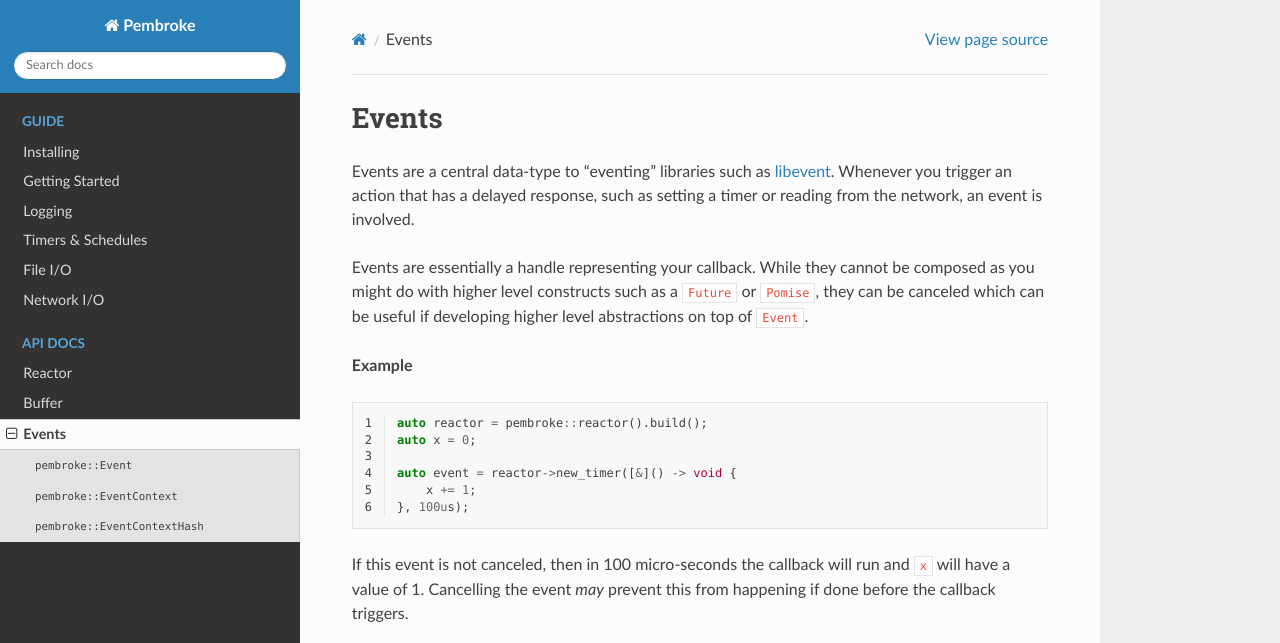
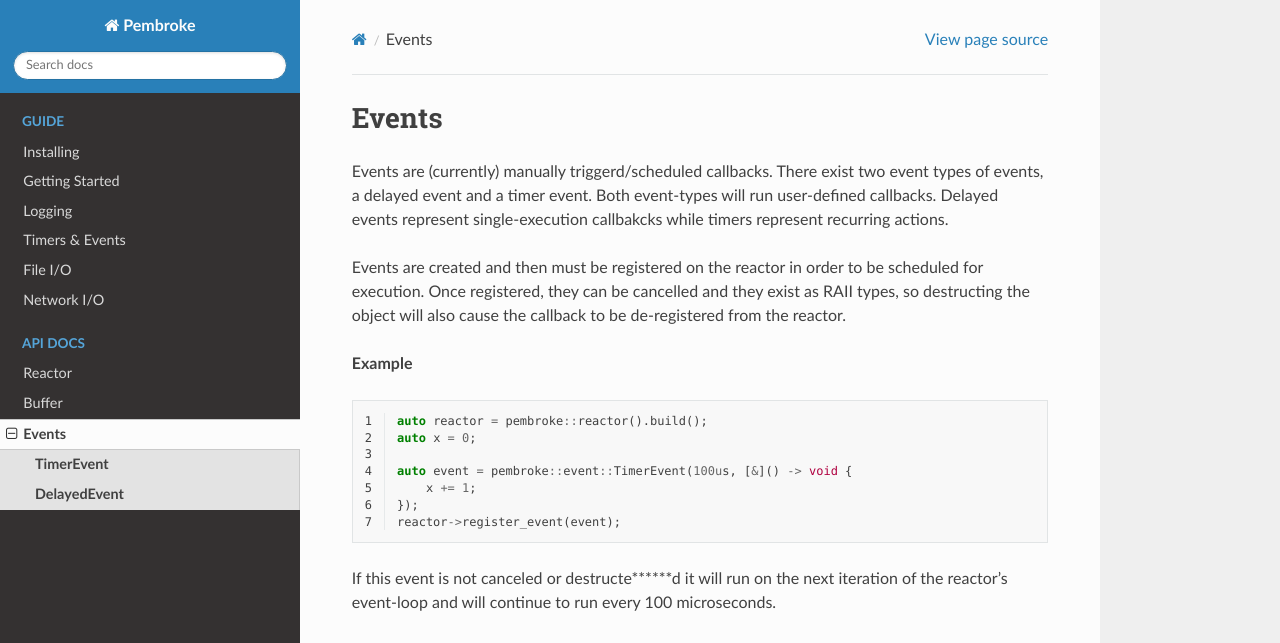
Before and after one commit to JohnMurray/pembroke, a Sphinx documentation site: the page built from docs/api/event.rst, in a window 1280 px wide and 1400 px high. Shown: the top 643 px of the window. Built offline with Sphinx 7.4.7 and the Read the Docs theme 2.0.0, drawn with Linux system fonts in a browser that asks for light colours; some of the changed text lies outside the part shown.

Commit message:
Event/Timer documentation update
Updated docs for the new event/timer classes/primitives and some small
cleanup in file naming and placeholders.

```diff
--- a/docs/api/event.rst
+++ b/docs/api/event.rst
@@ -1,17 +1,19 @@
+.. _api/event:
+
 ======
 Events
 ======
 
 .. highlight:: c++
 
-Events are a central data-type to "eventing" libraries such as `libevent`_. Whenever you
-trigger an action that has a delayed response, such as setting a timer or reading from the
-network, an event is involved.
+Events are (currently) manually triggerd/scheduled callbacks. There exist two event
+types of events, a delayed event and a timer event. Both event-types will run user-defined
+callbacks. Delayed events represent single-execution callbakcks while timers represent
+recurring actions.
 
-Events are essentially a handle representing your callback. While they cannot be composed
-as you might do with higher level constructs such as a ``Future`` or ``Pomise``, they can
-be canceled which can be useful if developing higher level abstractions on top of
-``Event``.
+Events are created and then must be registered on the reactor in order to be scheduled for
+execution. Once registered, they can be cancelled and they exist as RAII types, so destructing
+the object will also cause the callback to be de-registered from the reactor.
 
 **Example**
 
@@ -21,50 +23,24 @@
    auto reactor = pembroke::reactor().build();
    auto x = 0;
 
-   auto event = reactor->new_timer([&]() -> void {
+   auto event = pembroke::event::TimerEvent(100us, [&]() -> void {
        x += 1;
-   }, 100us);
+   });
+   reactor->register_event(event);
 
-If this event is not canceled, then in 100 micro-seconds the callback will run and ``x`` will
-have a value of 1. Cancelling the event *may* prevent this from happening if done before the
-callback triggers.
+If this event is not canceled or destructe******d it will run on the next iteration of the reactor's
+event-loop and will continue to run every 100 microseconds.
 
-.. code-block::
-   :linenos:
+**************
+**TimerEvent**
+**************
 
-   event->cancel();
-   assert(x == 0);
-
-   // OR if called after
-
-   std::this_thread.sleep_for(200us);
-   reactor->tick();
-   bool ret = event->cancel();
-
-   assert(ret == true); // successfully called cancel
-   assert(x == 1);      // BUT still ran event because it was cancelled too late
-
-
-*******************
-``pembroke::Event``
-*******************
-
-.. doxygenclass:: pembroke::Event
+.. doxygenclass:: pembroke::event::TimerEvent
    :members:
 
-**************************
-``pembroke::EventContext``
-**************************
+****************
+**DelayedEvent**
+****************
 
-.. doxygenstruct:: pembroke::EventContext
+.. doxygenclass:: pembroke::event::DelayedEvent
    :members:
-
-******************************
-``pembroke::EventContextHash``
-******************************
-
-.. doxygenstruct:: pembroke::EventContextHash
-   :members:
-
-
-.. _libevent: https://libevent.org/
--- a/docs/file_io.rst
+++ b/docs/file_io.rst
@@ -5,4 +5,4 @@
 ========
 
 
-**TODO** Write documentation
+**XXX** Not currently implemented
--- a/docs/index.rst
+++ b/docs/index.rst
@@ -27,7 +27,7 @@
    installing
    getting-started
    logging
-   timers_schedules
+   timers_events
    file_io
    network_io
 
--- a/docs/network_io.rst
+++ b/docs/network_io.rst
@@ -5,4 +5,4 @@
 ===========
 
 
-**TODO** Write documentation
+**XXX** Not currently implemented
```
Also changed, not shown: docs/getting-started.rst (+4 -3 lines), docs/timers_events.rst (added, +38 -0 lines), docs/timers_schedules.rst (deleted, +0 -10 lines), 4 other files.
